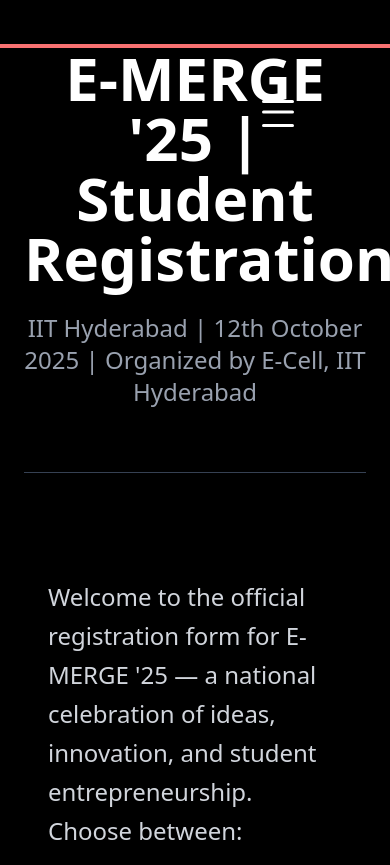
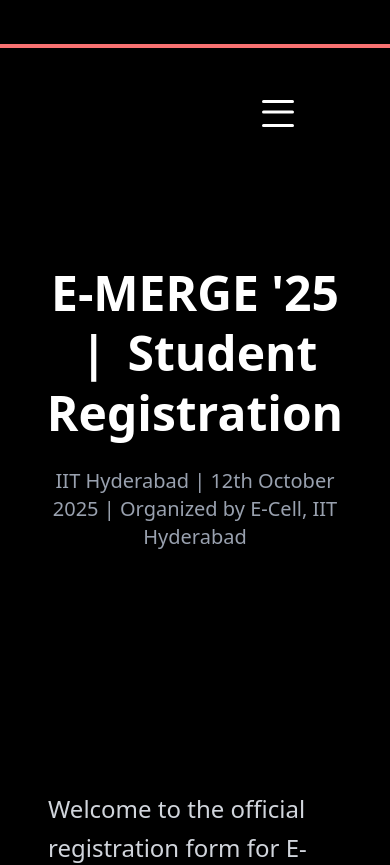
Before and after one commit to E-Cell-IITH/website-2025-26, a Next.js app: page /emerge in a window 390 px wide. Shown: the top 865 px of the page. Built offline with nearby package versions, Linux system fonts and the light colour scheme.

Commit message:
Added the hero section in the emerge page

```diff
--- a/src/components/emergeComponents/App.jsx
+++ b/src/components/emergeComponents/App.jsx
@@ -73,6 +73,11 @@
      */
     const handleSubmit = (e) => {
         e.preventDefault();
+        const formData = new FormData(e.target);
+        const submissionData1 = Object.fromEntries(formData.entries());
+
+        console.log(submissionData1);
+
         if (isSubmitDisabled) return;
 
         setSubmissionStatus('submitting');
@@ -109,13 +114,19 @@
             <div className="bg-black min-h-screen text-gray-200 ">
                 <div className="container mx-auto px-6 sm:px-8 lg:px-12">
                     <div className="max-w-5xl mx-auto py-12 sm:py-16">
-                        {/* --- Header --- */}
-                        <div className="text-center border-b border-gray-700 pb-16 mb-20">
-                            <h1 className="text-6xl lg:text-7xl lg:text-8xl font-extrabold text-white">E-MERGE '25 | Student Registration</h1>
-                            <p className="mt-6 text-2xl lg:text-3xl text-gray-400">
+                        <div className="relative flex items-center justify-center min-h-[85vh] bg-black text-center p-4">
+                        {/* It's good practice to have a slightly darker background like bg-gray-900 or black when using text-white for a hero section. */}
+                        <div className="max-w-5xl">
+
+                            <h1 className="text-5xl sm:text-6xl lg:text-7xl xl:text-8xl font-extrabold text-white leading-tight">
+                                E-MERGE '25 <span className="mx-2 text-white">|</span> Student Registration
+                            </h1>
+
+                            <p className="mt-6 text-xl md:text-2xl lg:text-3xl text-gray-400">
                                 IIT Hyderabad | 12th October 2025 | Organized by E-Cell, IIT Hyderabad
                             </p>
                         </div>
+                    </div>
 
                         {/* --- Introduction & Pass Types --- */}
                         <div className="mb-20 p-6 sm:p-8">
--- a/src/components/emergeComponents/InputField.jsx
+++ b/src/components/emergeComponents/InputField.jsx
@@ -14,6 +14,7 @@
             onChange={onChange}
             required={required}
         />
+
     </div>
     )
 }
```
